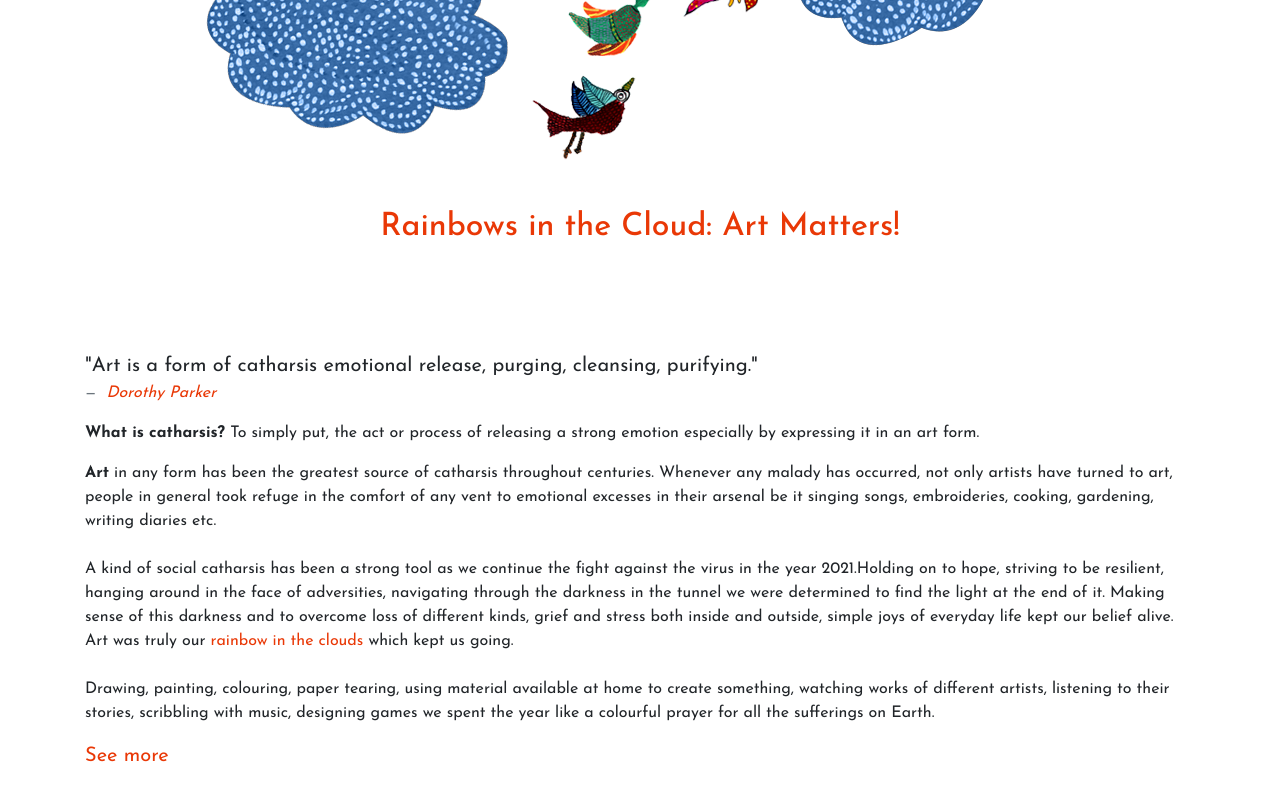
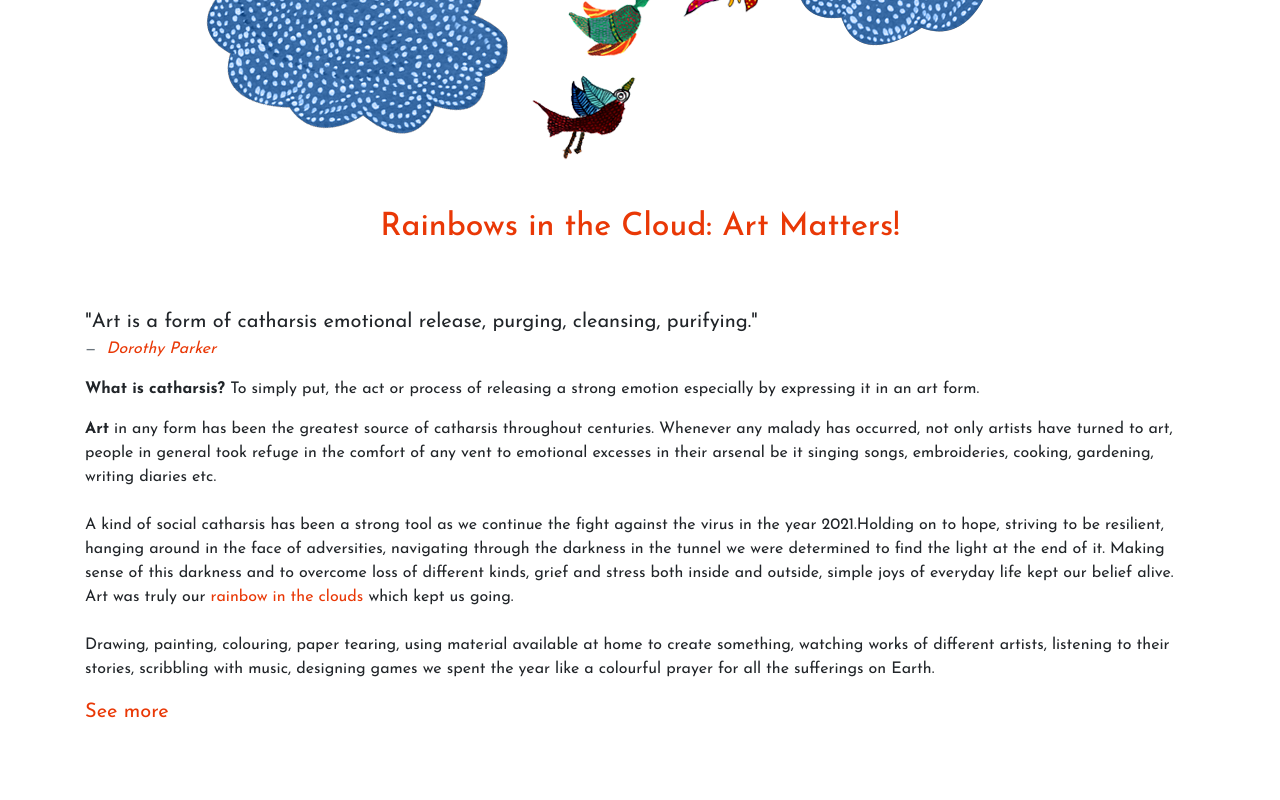
Before and after one commit to nimeshkumar90/nibs, a plain HTML site: page index.html in a window 1280 px wide. Shown: the part 530-1330 px from the top of the page. After the commit the page ends 1289 px from the top, so only its background shows below. Drawn offline with nearby package versions, Linux system fonts and the light colour scheme; no server answers.

Commit message:
Update index.html

```diff
--- a/index.html
+++ b/index.html
@@ -41,7 +41,7 @@
       <h2 class="text-red">Rainbows in the Cloud: Art Matters!</h2>
     </div>
 
-    <div class="container py-2 mt-5">
+    <div class="container py-2 mt-1">
       <p class="">
         <blockquote class="blockquote">
           <p class="mb-0">
```
